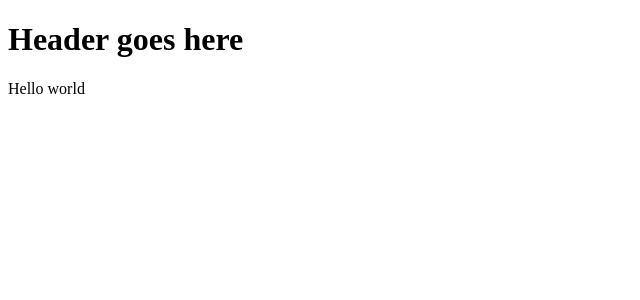
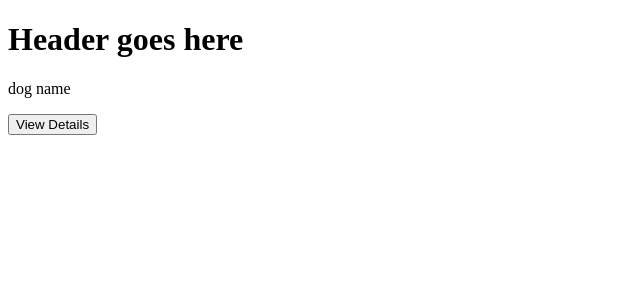
Before and after one commit to frankopkusianwar/Animal-Care-REACT, a React (Create React App) app: page / in a window 1280 px wide. Shown: the top 300 px of the page, without its empty margins (0-640 px from the left). Built offline with nearby package versions, Linux system fonts and the light colour scheme.

Commit message:
Add linter files

```diff
--- /dev/null
+++ b/src/components/Dog.js
@@ -0,0 +1,12 @@
+import React from 'react';
+
+function Dog() {
+  return (
+    <div>
+      <p>dog name</p>
+      <button>View Details</button>
+    </div>
+  );
+}
+
+export default Dog;
--- a/src/containers/DogList.js
+++ b/src/containers/DogList.js
@@ -1,9 +1,10 @@
 import React from 'react';
+import Dog from '../components/Dog'
 
 const DogList = () => {
   return (
     <div>
-      <p>Hello world</p>
+      <Dog />
     </div>
   )
 }
```
Also changed, not shown: .eslintrc.json (added), .stylelintrc.json (added), src/actions/index.js (added), src/reducers/dogList.js (added), src/reducers/index.js (added).
